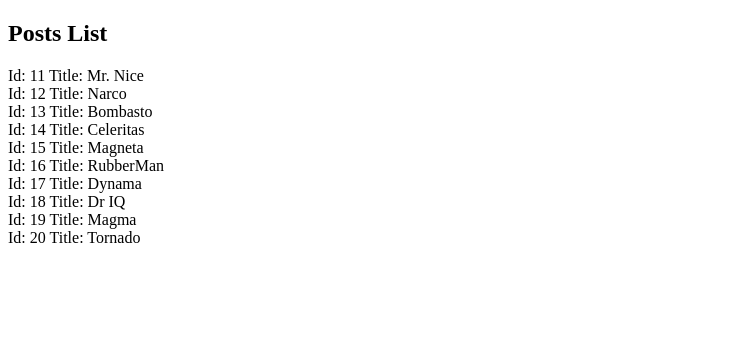
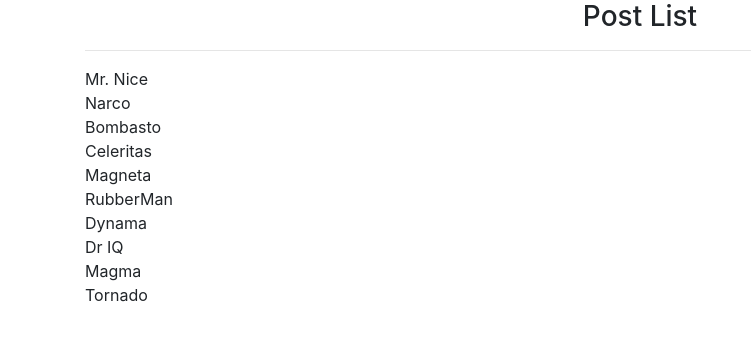
Before and after one commit to vinh28193/mmy-app, an Angular app: page /posts in a window 1280 px wide. Shown: the top 340 px of the page, without its empty margins (0-751 px from the left). Built offline with nearby package versions, Linux system fonts and the light colour scheme.

Commit message:
Todo with bootstrap,jquery

```diff
--- a/src/app/app.component.html
+++ b/src/app/app.component.html
@@ -1,2 +1,4 @@
-<!--The content below is only a placeholder and can be replaced.-->
-<router-outlet></router-outlet>
+<div class="container">
+    <!--The content below is only a placeholder and can be replaced.-->
+    <router-outlet></router-outlet>
+</div>
--- a/src/app/practive/posts/posts.component.html
+++ b/src/app/practive/posts/posts.component.html
@@ -1,10 +1,20 @@
-
-<div *ngIf="posts" class="posts">
-  <h2>Posts List</h2>
-  <div *ngFor="let post of posts" (click)="onSelect(post)">
-    Id: {{post.id}} Title: {{post.title}}
-  </div>
-  <div *ngIf="selectedPost">
-    <h2> {{selectedPost.id}} : {{ selectedPost.title }} </h2>
+<div class="row">
+  <div class="col-12">
+    <h3 class="text-center">Post List</h3>
+    <hr>
   </div>
 </div>
+<div class="row">
+  <div class="col-6">
+    <ul class="nav flex-column" *ngIf="posts">
+      <li class="nav-item" *ngFor="let post of posts" (click)="onSelect(post)">{{post.title}}</li>
+    </ul>
+  </div>
+  <div class="col-6">
+    <div  class="posts">
+      <div *ngIf="selectedPost">
+        <h2> {{selectedPost.id}} : {{ selectedPost.title }} </h2>
+      </div>
+    </div>
+  </div>
+</div>
--- a/src/index.html
+++ b/src/index.html
@@ -1,14 +1,24 @@
 <!doctype html>
 <html lang="en">
 <head>
-  <meta charset="utf-8">
-  <title>My First Angular Application</title>
-  <base href="/">
-
-  <meta name="viewport" content="width=device-width, initial-scale=1">
-  <link rel="icon" type="image/x-icon" href="favicon.ico">
+    <meta charset="utf-8">
+    <title>My First Angular Application</title>
+    <meta charset="utf-8">
+    <meta name="viewport" content="width=device-width, initial-scale=1, shrink-to-fit=no">
+    <base href="/">
+    <link rel="icon" type="image/x-icon" href="favicon.ico">
+    <!-- Bootstrap CSS -->
+    <link rel="stylesheet" href="https://maxcdn.bootstrapcdn.com/bootstrap/4.0.0-beta.2/css/bootstrap.min.css" integrity="sha384-PsH8R72JQ3SOdhVi3uxftmaW6Vc51MKb0q5P2rRUpPvrszuE4W1povHYgTpBfshb" crossorigin="anonymous">
 </head>
 <body>
-  <app-root></app-root>
+    <div class="container-fluid">
+        <!-- Content here -->
+        <app-root></app-root>
+    </div>
+    <!-- Optional JavaScript -->
+    <!-- jQuery first, then Popper.js, then Bootstrap JS -->
+    <script src="https://code.jquery.com/jquery-3.2.1.slim.min.js" integrity="sha384-KJ3o2DKtIkvYIK3UENzmM7KCkRr/rE9/Qpg6aAZGJwFDMVNA/GpGFF93hXpG5KkN" crossorigin="anonymous"></script>
+    <script src="https://cdnjs.cloudflare.com/ajax/libs/popper.js/1.12.3/umd/popper.min.js" integrity="sha384-vFJXuSJphROIrBnz7yo7oB41mKfc8JzQZiCq4NCceLEaO4IHwicKwpJf9c9IpFgh" crossorigin="anonymous"></script>
+    <script src="https://maxcdn.bootstrapcdn.com/bootstrap/4.0.0-beta.2/js/bootstrap.min.js" integrity="sha384-alpBpkh1PFOepccYVYDB4do5UnbKysX5WZXm3XxPqe5iKTfUKjNkCk9SaVuEZflJ" crossorigin="anonymous"></script>
 </body>
 </html>
```
